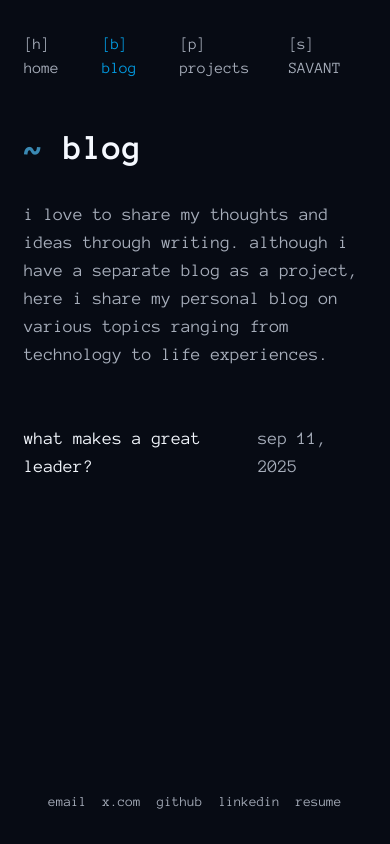
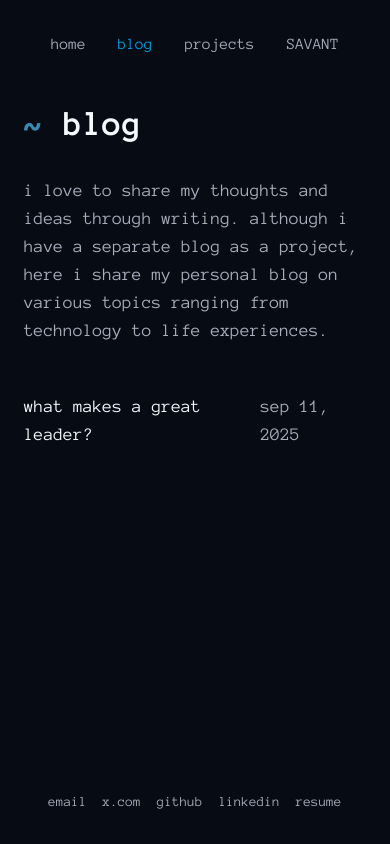
Before and after one commit to a2ys/website, a Next.js app: page /blog in a window 390 px wide. Built offline with nearby package versions, Linux system fonts and the light colour scheme.

Commit message:
chore: more responsive

```diff
--- a/src/app/blog/page.tsx
+++ b/src/app/blog/page.tsx
@@ -32,10 +32,10 @@ const page = () => {
         </p>
       </header>
 
-      <div className="space-y-6 lowercase text-lg">
+      <div className="space-y-4 lowercase text-lg">
         {posts.map((post) => (
           <Link key={post.slug} href={`/blog/${post.slug}`}>
-            <div className="flex justify-between items-center hover:text-primary transition-colors cursor-pointer py-2">
+            <div className="flex justify-between items-center hover:text-primary transition-colors cursor-pointer gap-2">
               <span>{post.title}</span>
               <span className="text-muted-foreground">
                 {new Date(post.date).toLocaleDateString("en-US", {
--- a/src/app/page.tsx
+++ b/src/app/page.tsx
@@ -46,7 +46,7 @@ export default function Home() {
             <Link
               key={post.slug}
               href={`/blog/${post.slug}`}
-              className="flex justify-between items-center hover:text-primary transition-colors cursor-pointer"
+              className="flex justify-between items-center hover:text-primary transition-colors cursor-pointer gap-2"
             >
               <span>{post.title}</span>
               <span className="text-muted-foreground">
--- a/src/components/Nav.tsx
+++ b/src/components/Nav.tsx
@@ -26,14 +26,14 @@ const Nav = () => {
 
   return (
     <nav className="max-w-4xl mx-auto mb-12">
-      <div className="flex gap-4">
+      <div className="flex gap-8 min-[430px]:gap-4">
         <Link
           href="/"
           className={`hover:text-primary transition-colors ${
             pathName === "/" ? "text-primary" : "text-muted-foreground"
           }`}
         >
-          [h] home
+          <span className="hidden min-[430px]:inline">[h] </span>home
         </Link>
         <Link
           href="/blog"
@@ -43,7 +43,7 @@ const Nav = () => {
               : "text-muted-foreground"
           }`}
         >
-          [b] blog
+          <span className="hidden min-[430px]:inline">[b] </span>blog
         </Link>
         <Link
           href="/projects"
@@ -51,13 +51,13 @@ const Nav = () => {
             pathName === "/projects" ? "text-primary" : "text-muted-foreground"
           }`}
         >
-          [p] projects
+          <span className="hidden min-[430px]:inline">[p] </span>projects
         </Link>
         <Link
           href="https://blog.a2ys.dev"
           className="hover:text-primary transition-colors text-muted-foreground"
         >
-          [s] SAVANT
+          <span className="hidden min-[430px]:inline">[s] </span>SAVANT
         </Link>
       </div>
     </nav>
```
